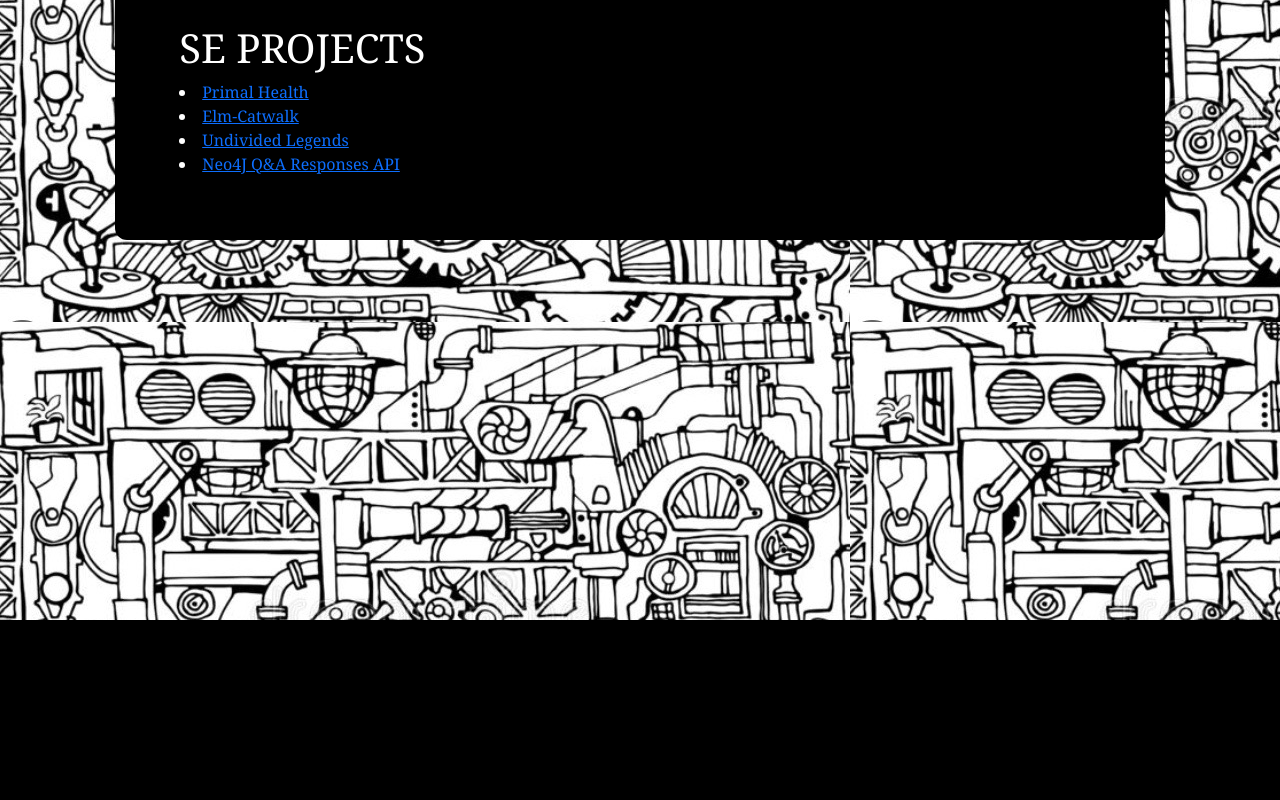
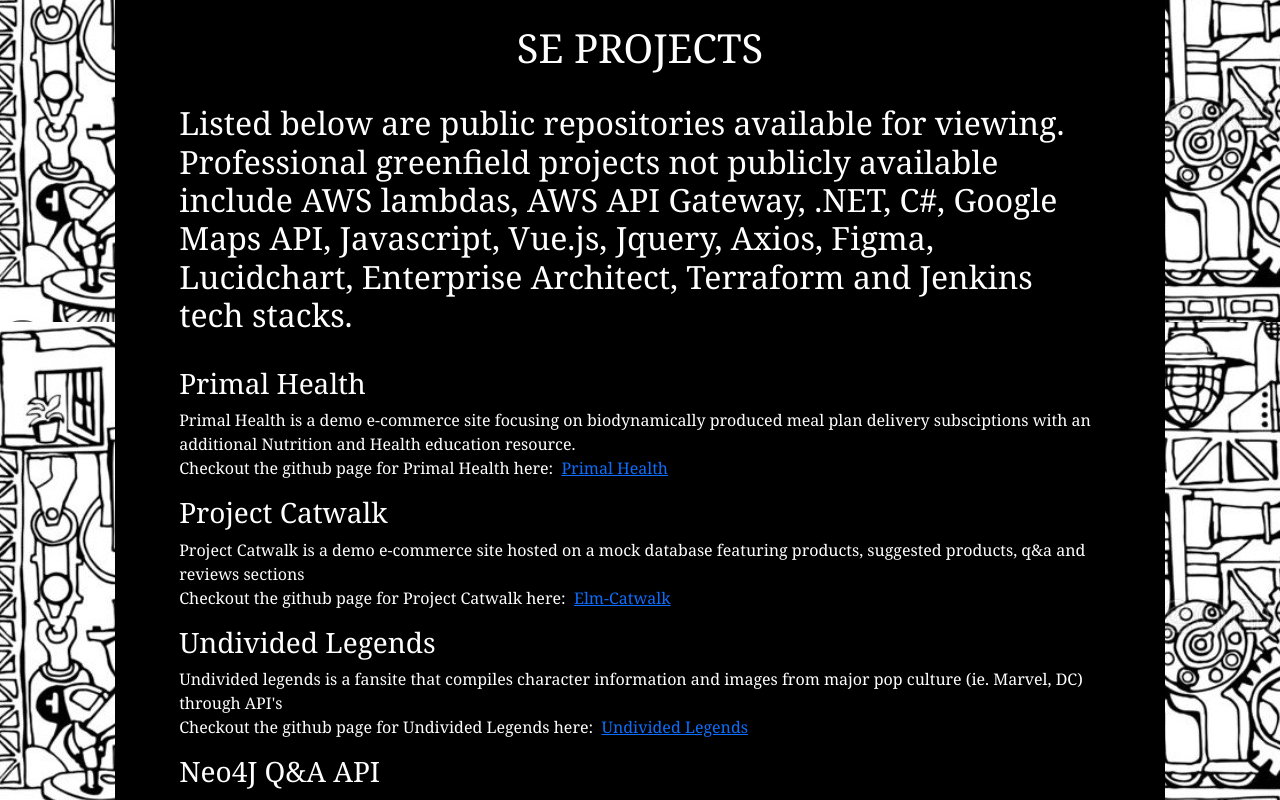
Before and after one commit to Cherylcc227/CherylCWebsite, a React (Create React App) app in the folder client/: page /SoftwareEngineeringProjects in a window 1280 px wide. Shown: the part 180-980 px from the top of the page. Before the commit the page ends 800 px from the top, so only its background shows below. Built offline with nearby package versions, Linux system fonts and the light colour scheme.

Commit message:
Fleshed out sections with more detail, placement modifications

```diff
--- a/client/src/App.css
+++ b/client/src/App.css
@@ -113,7 +113,7 @@
   height:50% !important; */
 }
 
-.artHeading {
+.Heading {
   text-align: center !important;
 }
 
--- a/client/src/components/AboutMe.jsx
+++ b/client/src/components/AboutMe.jsx
@@ -7,7 +7,8 @@
         <Masthead/>
         <div class='bufferDiv'>
         <div class="body">
-        <h1>ABOUT ME</h1>
+        <h1 class="Heading">ABOUT ME</h1>
+        <br/>
         <p class="myIntro">I am a fullstack engineer, curious thinker and boundless dreamer.  Passionate about learning, puzzles, technology and creating, Software Engineering is the perfect profession for me.  Through technology, I channel my passions through applying my skills in designing and creating attractive and fluid UI, building api's, mapping databases and applying data, learning new technologies and building the bridges to connect all these key components together.
         </p>
         </div>
--- a/client/src/components/Skills.jsx
+++ b/client/src/components/Skills.jsx
@@ -11,7 +11,10 @@
     <Masthead/>
     <div class='bufferDiv'>
     <div class='bodys'>
-      <h1>Skills</h1>
+      <h1 class="Heading">Skills</h1>
+      <br/>
+      <h3 class="Heading">I am a certified AWS Cloud Practitioner.  Below is a growing list of technologies I have experience with.</h3>
+      <br/>
       <Container fluid>
           <Row>
             <Col md="2">
--- a/client/src/components/SoftwareEngineeringProjects.jsx
+++ b/client/src/components/SoftwareEngineeringProjects.jsx
@@ -7,20 +7,47 @@
       <Masthead/>
       <div class='bufferDiv'>
       <div class='body'>
-      <h1>SE PROJECTS</h1>
-      <li>
-        <a href="https://github.com/Team-Cayenne/Primal-Health">Primal Health</a>
-      </li>
-      <li>
-        <a href="https://github.com/Team-Elm-s-FEC-Catwalk/Elm-Catwalk">Elm-Catwalk</a>
-      </li>
-      <li>
-        <a href="https://github.com/Cherylcc227/Undivided-Legends">Undivided Legends</a>
-      </li>
-      <li>
-        <a href= "https://github.com/Hack-Reactor-SDC-Team-Pesto/Questions-and-Answers-API">Neo4J Q&A Responses API</a>
-      </li>
-      </div>
+        <h1 class="Heading">SE PROJECTS</h1>
+          <br/>
+          <h2> Listed below are public repositories available for viewing.  Professional greenfield projects not publicly available include AWS lambdas, AWS API Gateway, .NET, C#, Google Maps API, Javascript, Vue.js, Jquery, Axios, Figma, Lucidchart, Enterprise Architect, Terraform and Jenkins tech stacks.</h2>
+          <br/>
+          <p>
+            <h3>Primal Health</h3>
+            <span>
+              Primal Health is a demo e-commerce site focusing on biodynamically produced meal plan delivery subsciptions with an additional Nutrition and Health education resource.
+              <br/>
+              Checkout the github page for Primal Health here: &nbsp;
+              <a href="https://github.com/Team-Cayenne/Primal-Health">Primal Health</a>
+            </span>
+          </p>
+          <p>
+            <h3>Project Catwalk</h3>
+            <span>
+              Project Catwalk is a demo e-commerce site hosted on a mock database featuring products, suggested products, q&a and reviews sections
+              <br/>
+              Checkout the github page for Project Catwalk here: &nbsp;
+              <a href="https://github.com/Team-Elm-s-FEC-Catwalk/Elm-Catwalk">Elm-Catwalk</a>
+            </span>
+          </p>
+          <p>
+            <h3>Undivided Legends</h3>
+            <span>
+              Undivided legends is a fansite that compiles character information and images from major pop culture (ie. Marvel, DC) through API's
+              <br/>
+              Checkout the github page for Undivided Legends here: &nbsp;
+              <a href="https://github.com/Cherylcc227/Undivided-Legends">Undivided Legends</a>
+            </span>
+          </p>
+          <p>
+            <h3>Neo4J Q&A API</h3>
+            <span>
+              This version of the Q&A database for Project Catwalk is an ETL process of approximately 14 million records from CSV files to a Neo4j cluster.
+              <br/>
+              Checkout the github page for Neo4J Q&A API here: &nbsp;
+              <a href= "https://github.com/Hack-Reactor-SDC-Team-Pesto/Questions-and-Answers-API">Neo4J Q&A Responses API</a>
+            </span>
+          </p>
+        </div>
       </div>
     </div>
   )
--- a/client/src/components/VisualArtsProjects.jsx
+++ b/client/src/components/VisualArtsProjects.jsx
@@ -10,12 +10,15 @@
       <Masthead/>
       <div class='bufferDiv'>
       <div class='body'>
-        <h1 class="artHeading">Visual Arts</h1>
+        <h1 class="Heading">
+          Visual Arts&nbsp;
+          <SocialIcon url="https://www.instagram.com/morseloflove/?hl=en" />
+        </h1>
+        <br/>
         <h2>I love ALL art! SE is an art in itself and one that I truly adore.  I also explore visual arts in the form of painting, sculptures in foam or clay, resin work, even fondant with baking.  If you'd like to take a peek into some of my creations, feel free to visit my instagram @morseloflove
-        <SocialIcon url="https://www.instagram.com/morseloflove/?hl=en" />
         <br/>
         <br/>
-        <p class="artHeading">Featured</p>
+        <p class="Heading">Featured</p>
         </h2>
         <ArtCarousel/>
       </div>
```
